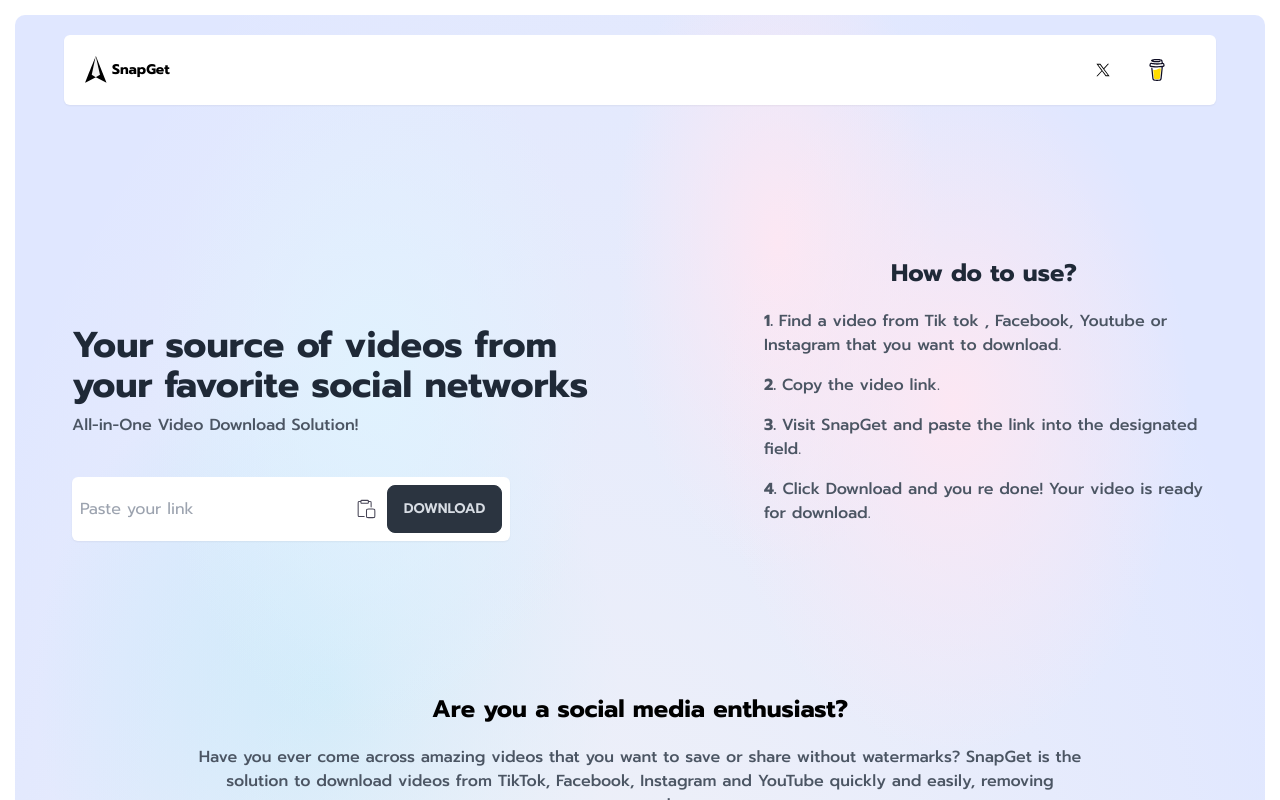
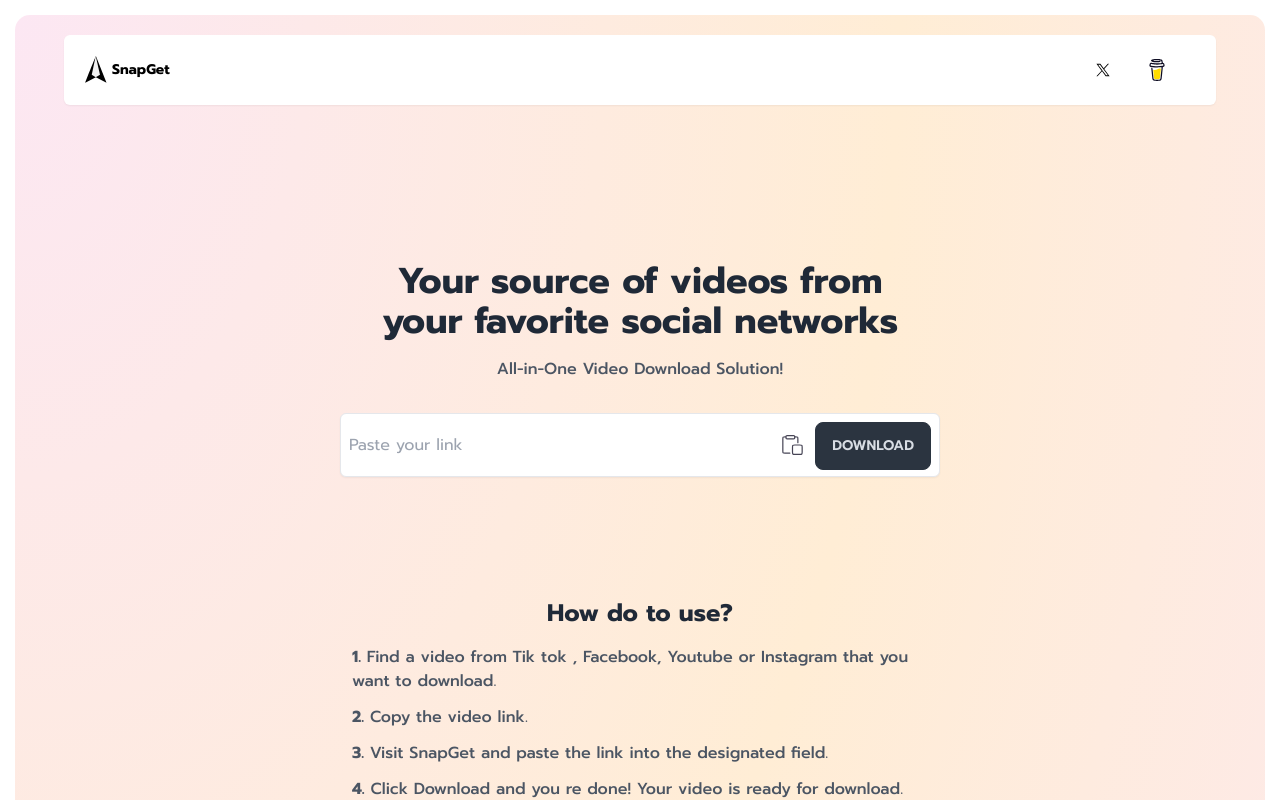
Before and after one commit to Juliancho2/SnapGet, a Next.js app: page / in a window 1280 px wide. Shown: the top 800 px of the page. Built offline with nearby package versions, Linux system fonts and the light colour scheme.

Commit message:
Changed the landing design

```diff
--- a/next.config.js
+++ b/next.config.js
@@ -3,7 +3,7 @@
   images: {
     domains: ['p16-sign-va.tiktokcdn.com',
       'p16-sign.tiktokcdn-us.com',
-      'p19-sign.tiktokcdn-us.com', 'p19-sign.tiktokcdn.com', 'https://scontent-cdg4-2.xx.fbcdn.net/', 'p16-va.tiktokcdn.com', 'scontent.fbne7-1.fna.fbcdn.net', 'img.youtube.com', 'snapxcdn.com', 'scontent.fhan14-2.fna.fbcdn.net', 'scontent.fhan20-1.fna.fbcdn.net', 'scontent.fhan14-1.fna.fbcdn.net']
+      'p19-sign.tiktokcdn-us.com', 'p19-sign.tiktokcdn.com', 'https://scontent-cdg4-2.xx.fbcdn.net/', 'p16-va.tiktokcdn.com', 'scontent.fbne7-1.fna.fbcdn.net', 'img.youtube.com', 'snapxcdn.com', 'scontent.fhan14-2.fna.fbcdn.net', 'sconten t.fhan20-1.fna.fbcdn.net', 'scontent.fhan14-1.fna.fbcdn.net', 'eclipsefin.netlify.app']
   }
 };
 
--- a/src/app/globals.css
+++ b/src/app/globals.css
@@ -4,25 +4,7 @@
 
 
 body {
-    background-color: rgb(224, 231, 255);
-     background-color: rgb(224, 231, 255);
-    background-image: radial-gradient(at 29% 21%, rgb(224, 242, 254) 0, transparent 18%), radial-gradient(at 75% 22%, rgb(252, 231, 243) 0, transparent 18%), radial-gradient(at 61% 13%, rgb(252, 231, 243) 0, transparent 15%), radial-gradient(at 47% 80%, rgb(244, 244, 245) 0, transparent 82%), radial-gradient(at 25% 38%, rgb(186, 230, 253) 0, transparent 22%);
+    background:radial-gradient(at left top, rgb(252, 231, 243), rgb(255, 237, 213), rgb(252, 231, 243));
     margin: 15px;
-    border-radius: 10px;
-
+    border-radius: 15px;
 }
-
-
-
-@media (max-width:700px) {
-
-    body {
-
-        background-color: rgb(224, 231, 255);
-        background-image: radial-gradient(at 44% 21%, rgb(224, 242, 254) 0, transparent 49%), radial-gradient(at 57% 61%, rgb(252, 231, 243) 0, transparent 52%);
-
-
-    }
-
-
-}
--- a/src/components/atomic/List.tsx
+++ b/src/components/atomic/List.tsx
@@ -6,7 +6,7 @@
 
 const List = ({ content }: Props) => {
   return (
-        <ol className='list-inside space-y-4 text-base  '>
+        <ol className='list-inside space-y-3 text-base  '>
             {
                 content.map((content, index) => (
                     <li key={index} className='text-gray-600 font-medium'><strong>{index + 1}.</strong> {content}</li>
--- a/src/components/atomic/TextInput.tsx
+++ b/src/components/atomic/TextInput.tsx
@@ -16,8 +16,8 @@
   };
 
   return (
-    <div className='bg-white h-[64px] w-full flex p-2 rounded-md shadow-sm'>
-      <input value={url} required onChange={(e) => setUrl(e.target.value)} type="text " className='h-full w-full outline-none' placeholder='Paste your link' />
+    <div className='bg-white h-[64px] w-full flex p-2 rounded-md shadow-sm border'>
+      <input value={url} required onChange={(e) => setUrl(e.target.value)} type="text " className=' h-full w-full outline-none' placeholder='Paste your link' />
       {
        url.trim().length === 0
          ? <div className="tooltip flex items-center justify-center mx-2 hover:opacity-75 cursor-pointer transition-all duration-200" data-tip="paste">
--- a/src/components/molecules/BoxText.tsx
+++ b/src/components/molecules/BoxText.tsx
@@ -5,7 +5,7 @@
 }
 const BoxText = ({ children, moreStyles }:Props) => {
   return (
-    <div className={`flex  flex-col items-center pb-10 ${moreStyles}`} >
+    <div className={`flex  flex-col items-center ${moreStyles}`} >
         {children}
     </div>
   );
--- a/src/components/molecules/Download.tsx
+++ b/src/components/molecules/Download.tsx
@@ -25,7 +25,7 @@
         context.handleLoadingVideo();
         const response = await axios.post(apiURl, { url: context.urlInput });
         context?.handleDataVideo(response.data);
-      } catch (err:any) {
+      } catch (err: any) {
         context?.handleError(err.response.data);
       }
     }
@@ -36,7 +36,7 @@
     < >
       {
         (context?.error.isError) && (
-          <div className="toast toast-end">
+          <div className="toast toast-end z-10">
             <div className="alert alert-error">
               <span>{context?.error.name}</span>
             </div>
@@ -44,10 +44,12 @@
         )
       }
       {
-        context && <div className='flex flex-col items-start  justify-center mt-10'>
-          <Text styles='text-4xl font-bold text-center md:text-start  '>Your source of videos  from your favorite social networks</Text>
-          <p className='mb-10 mt-2 text-gray-600 font-medium'>All-in-One Video Download Solution!</p>
-          <form className='w-full md:w-4/5 h-auto' onSubmit={(e) => handleSubmit(e)}>
+        context && <div className='flex flex-col gap-8 items-center md:mt-24 justify-center z-10'>
+          <div>
+            <Text styles='text-4xl  font-bold text-center  '>Your source of videos  from <br /> your favorite social networks</Text>
+            <p className='mt-4 text-gray-600 font-medium text-center'>All-in-One Video Download Solution!</p>
+          </div>
+          <form className='w-full md:w-[600px] h-auto' onSubmit={(e) => handleSubmit(e)}>
             <TextInput loading={context?.loading} setUrl={context?.handleUrlInput} url={context?.urlInput} />
           </form>
         </div>
--- a/src/components/organisms/Features.tsx
+++ b/src/components/organisms/Features.tsx
@@ -6,7 +6,8 @@
 import Image from 'next/image';
 import BoxText from '../molecules/BoxText';
 import Text from '../atomic/Text';
-import { features } from '@/static';
+import { contentHowDoUse, features } from '@/static';
+import List from '../atomic/List';
 
 const platormAllowed = [
   {
@@ -29,14 +30,18 @@
 
 const Features = () => {
   return (
-        <div className='max-w-6xl mx-auto my-5 md:my-20 space-y-28 min-h-[50vh] px-2'>
-                <BoxText moreStyles='max-w-4xl mx-auto'>
-                    <h2 className='text-2xl font-bold text-black mb-5 text-center md:text-start'>Are you a social media enthusiast?</h2>
-                    <Text styles='text-base text-center text-gray-600 font-medium' >
+        <div className='max-w-6xl mx-auto my-5 md:my-20 space-y-16 md:space-y-28 min-h-[50vh] px-2'>
+            <BoxText moreStyles='max-w-xl mx-auto mt-10 md:mt-0 ' >
+                <h2 className='text-2xl font-bold mb-4'>How do to use?</h2>
+                <List content={contentHowDoUse} />
+            </BoxText>
+            <BoxText moreStyles='max-w-xl mx-auto'>
+                <h2 className='text-2xl font-bold text-black mb-5 text-center md:text-start'>Are you a social media enthusiast?</h2>
+                <Text styles='text-base  text-gray-600 font-medium' >
 
                     Have you ever come across amazing videos that you want to save or share without watermarks? SnapGet is the solution to download videos from TikTok, Facebook, Instagram and YouTube quickly and easily, removing watermarks.
-                    </Text>
-                </BoxText>
+                </Text>
+            </BoxText>
             <section>
                 <div className="join join-vertical w-full bg-white">
                     {features.map((item, index) => (
--- a/src/components/organisms/Hero.tsx
+++ b/src/components/organisms/Hero.tsx
@@ -1,20 +1,10 @@
 import React from 'react';
 import Download from '../molecules/Download';
-import BoxText from '../molecules/BoxText';
-import List from '../atomic/List';
-import { contentHowDoUse } from '@/static';
 
 const Hero = () => {
   return (
-    <div className='max-w-6xl mx-auto px-2 mt-10 md:mt-32 gap-10 grid md:grid-cols-2 min-h-[40vh] '>
-
+    <div className='max-w-6xl mx-auto px-2  mt-10 md:mt-10 grid  min-h-[30vh] relative '>
       <Download />
-      <div className='flex justify-end'>
-        <BoxText moreStyles='max-w-md  p-1 ' >
-          <h2 className='text-2xl font-bold mb-5'>How do to use?</h2>
-          <List content={contentHowDoUse} />
-        </BoxText>
-      </div>
     </div>
   );
 };
```
